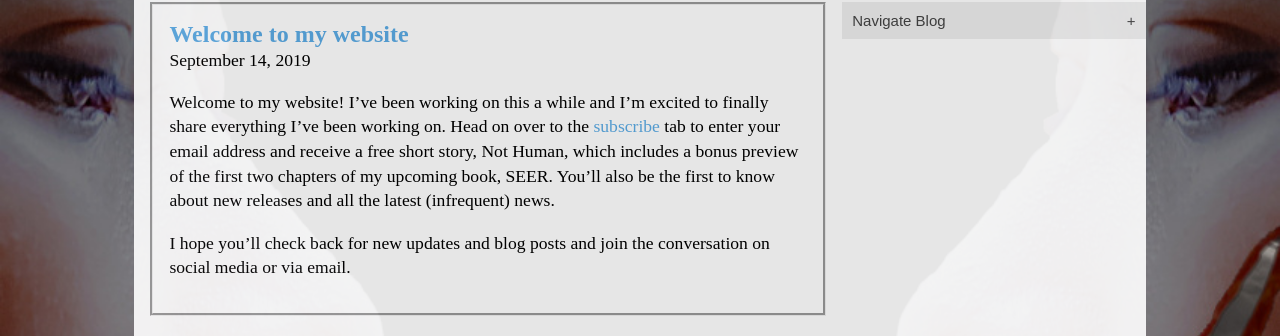
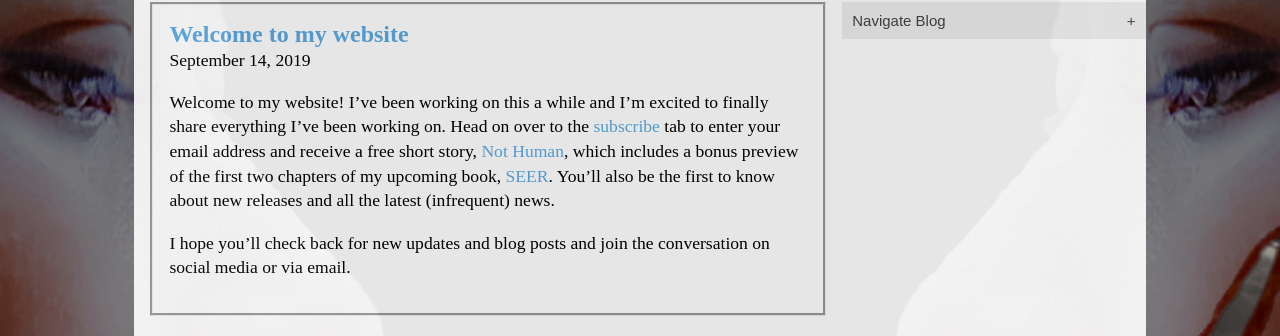
Before and after one commit to ryooan/ryooan.github.io, a Jekyll site: the page built from _posts/2019-9-14-Welcome to my Website.md, in a window 1280 px wide. Shown: the part 166-502 px from the top of the page. Built offline with Jekyll 4.4.1, drawn with Linux system fonts in a browser that asks for light colours.

Commit message:
Update 2019-9-14-Welcome to my Website.md

```diff
--- a/_posts/2019-9-14-Welcome to my Website.md
+++ b/_posts/2019-9-14-Welcome to my Website.md
@@ -3,6 +3,6 @@ layout: post
 author: Ryan
 tags: [writing]
 ---
-Welcome to my website! I've been working on this a while and I'm excited to finally share everything I've been working on. Head on over to the <span class="workparagraph"><a href="https://www.ryanbeckauthor.com/subscribe" class="worklinks">subscribe</a></span> tab to enter your email address and receive a free short story, Not Human, which includes a bonus preview of the first two chapters of my upcoming book, SEER. You'll also be the first to know about new releases and all the latest (infrequent) news.
+Welcome to my website! I've been working on this a while and I'm excited to finally share everything I've been working on. Head on over to the <span class="workparagraph"><a href="https://www.ryanbeckauthor.com/subscribe" class="worklinks">subscribe</a></span> tab to enter your email address and receive a free short story, <span class="workparagraph"><a href="https://www.ryanbeckauthor.com/writing/NotHuman" class="worklinks">Not Human</a></span>, which includes a bonus preview of the first two chapters of my upcoming book, <span class="workparagraph"><a href="https://www.ryanbeckauthor.com/writing/SEER" class="worklinks">SEER</a></span>. You'll also be the first to know about new releases and all the latest (infrequent) news.
 
 I hope you'll check back for new updates and blog posts and join the conversation on social media or via email.
```
